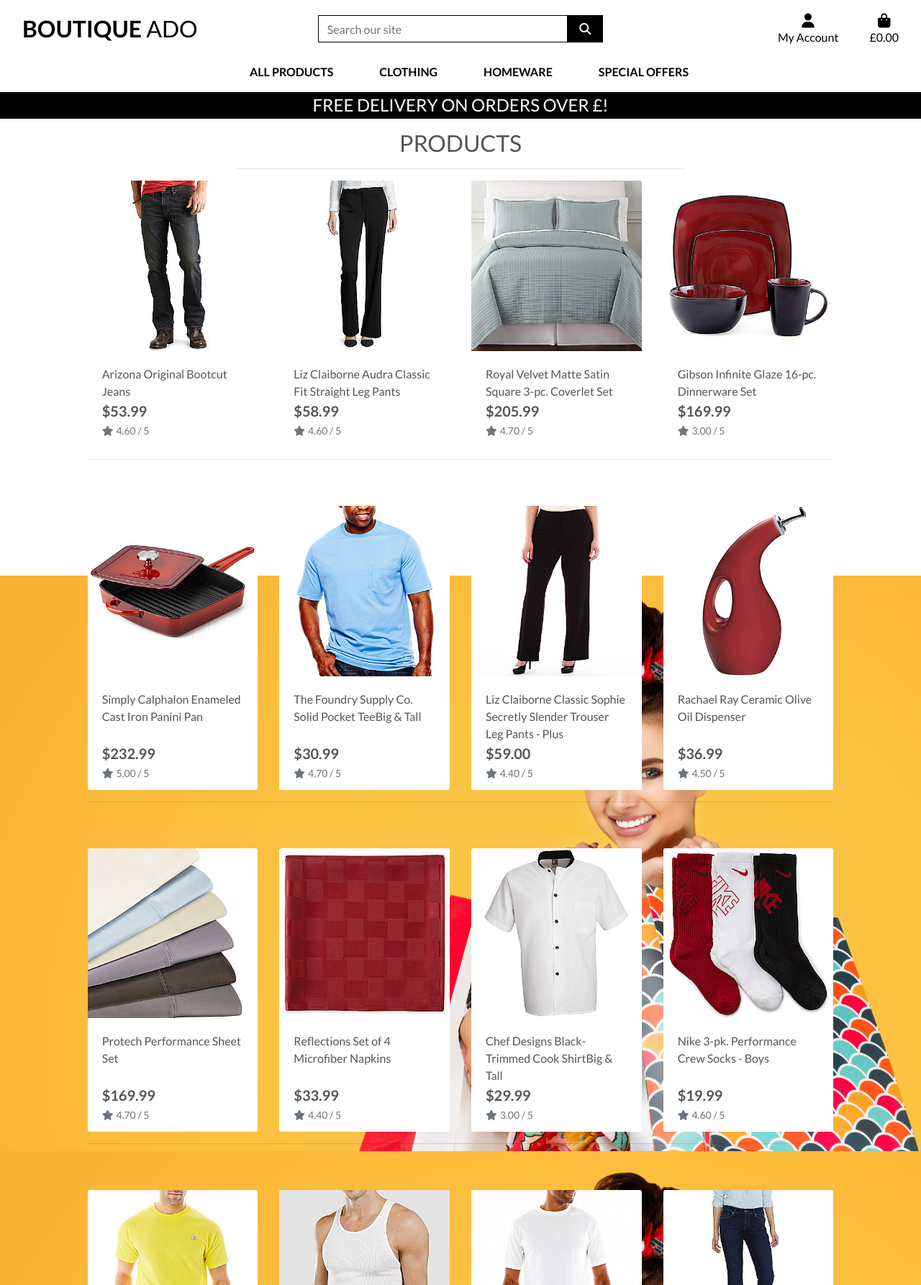
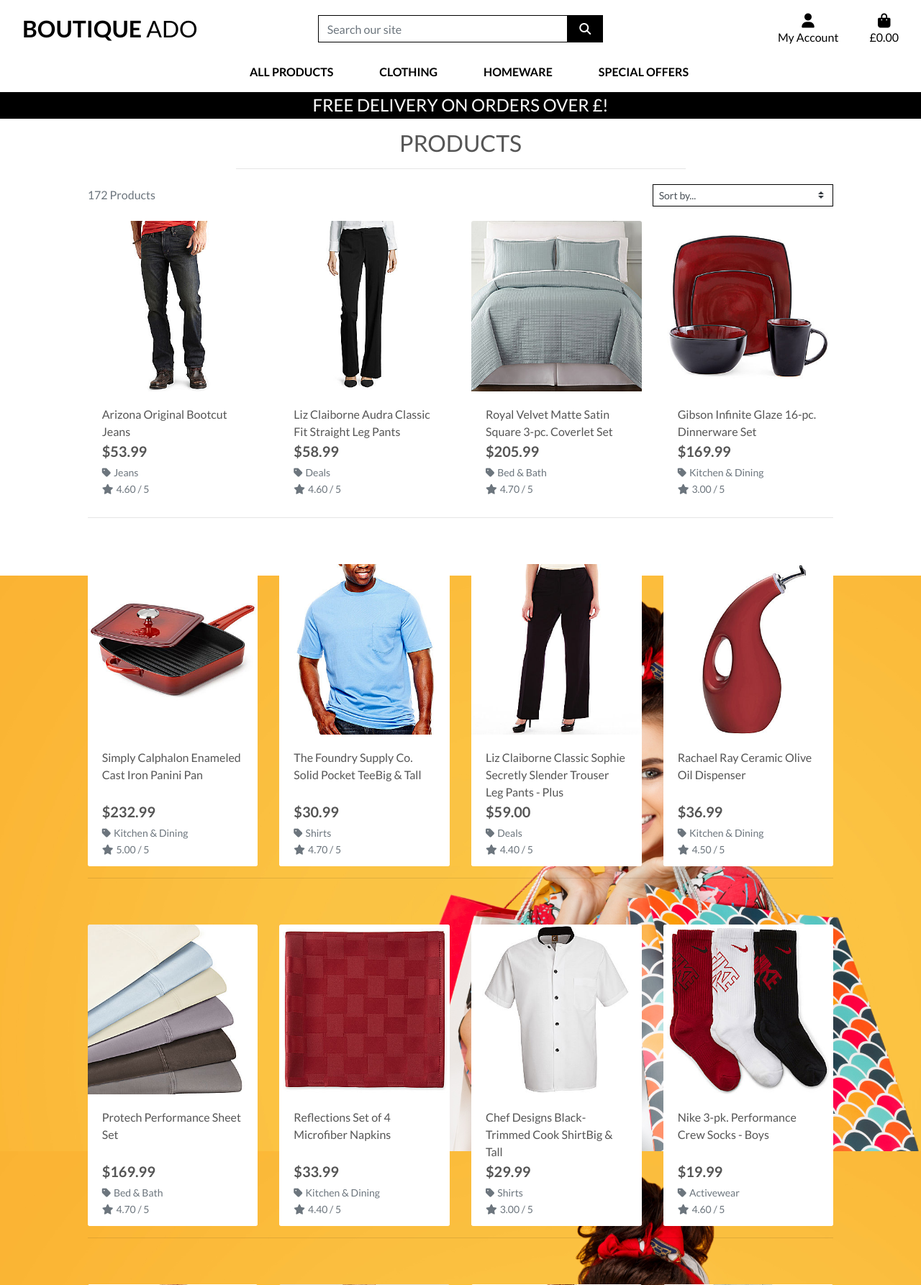
Before and after one commit to Arcandrus/boutique_ado_v1, a Django app: page /products/ in a window 1280 px wide. Shown: the top 1786 px of the page at 72% size. Run offline with Django 3.2, Linux system fonts and the light colour scheme; data comes from the database, SQL or seed files in the repository; some libraries are stand-ins or nearby versions.

Commit message:
Sorting functionality added

```diff
--- a/products/templates/products/products.html
+++ b/products/templates/products/products.html
@@ -15,12 +15,41 @@
     <div class="row">
         <div class="col text-center mt-3">
             <h2 class="logo-font">Products</h2>
+            {% for c in current_categories %}
+            <a class="category-badge text-decoration-none" href="{% url 'products' %}?category={{ c.name }}">
+                <span class="p-2 mt-2 badge badge-white text-black rounded=0 border border-dark">{{ c.friendly_name }}</span>
+            </a>
+            {% endfor %}
             <hr class="w-50 mb-1">
         </div>
     </div>
     <div class="row">
         <div class="product-container col-10 offset-1">
-            <div class="row mt-1 mb-2"></div>
+            <div class="row mt-1 mb-2">
+                <div class="col-12 col-md-6 my-auto order-md-last d-flex justify-content-center justify-content-md-end">
+                    <div class="sort-select-wrapper w-50">
+                        <select id="sort-selector" class="custom-select custom-select-sm rounded-0 border border-{% if current_sorting != 'None_None' %}info{% else %}black{% endif %}">
+                            <option value="reset" {% if current_sorting == 'None_None' %}selected{% endif %}>Sort by... </option>
+                            <option value="price_asc" {% if current_sorting == 'price_asc' %}selected{% endif %}>Price (low to high)</option>
+                            <option value="price_desc" {% if current_sorting == 'price_desc' %}selected{% endif %}>Price (high to low)</option>
+                            <option value="rating_asc" {% if current_sorting == 'rating_asc' %}selected{% endif %}>Rating (low to high)</option>
+                            <option value="rating_desc" {% if current_sorting == 'rating_desc' %}selected{% endif %}>Rating (high to low)</option>
+                            <option value="name_asc" {% if current_sorting == 'name_asc' %}selected{% endif %}>Name (A-Z) </option>
+                            <option value="name_desc" {% if current_sorting == 'name_desc' %}selected{% endif %}>Name (Z-A)</option>
+                            <option value="category_asc" {% if current_sorting == 'category_asc' %}selected{% endif %}>Category (A-Z)</option>
+                            <option value="category_desc" {% if current_sorting == 'category_desc' %}selected{% endif %}>Category (Z-A)</option>
+                        </select>
+                    </div>
+                </div>
+                <div class="col-12 col-md-6 order-md-first">
+                    <p class="text-muted mt-3 text-center text-md-left">
+                        {% if search_term or current_categories or current_sorting != 'None_None' %}
+                        <span class="small"><a href="{% url 'products' %}">Products Home</a> | </span>
+                        {% endif %}
+                        {{ products|length }} Products{% if search_term %} found for <strong>"{{ search_term }}"</strong>{% endif %}
+                    </p>
+                </div>
+            </div>
             <div class="row">
                 {% for product in products %}
                 <div class="col-sm-6 col-md-6 col-lg-4 col-xl-3">
@@ -42,6 +71,14 @@
                             <div class="row">
                                 <div class="col">
                                     <p class="lead mb-0 text-left font-weight-bold">${{ product.price }}</p>
+                                    {% if product.category %}
+                                    <p class="small mt-1 mb-0">
+                                        <a class="text-muted"
+                                            href="{% url 'products' %}?category={{ product.category.name }}">
+                                            <i class="fas fa-tag mr-1"></i>{{ product.category.friendly_name }}
+                                        </a>
+                                    </p>
+                                    {% endif %}
                                     {% if product.rating %}
                                     <small class="text-muted"><i class="fas fa-star mr-1"></i>{{ product.rating }} /
                                         5</small>
--- a/products/views.py
+++ b/products/views.py
@@ -1,7 +1,7 @@
 from django.shortcuts import render, redirect, reverse, get_object_or_404
 from django.contrib import messages
 from django.db.models import Q
-from .models import Product
+from .models import Product, Category
 
 # Create your views here.
 
@@ -9,8 +9,32 @@ def all_products(request):
     """ Show all products, including searching and sorting """
     products = Product.objects.all()
     query = None
+    categories = None
+    sort = None
+    direction = None
 
     if request.GET:
+        if 'sort' in request.GET:
+            sortkey = request.GET['sort']
+            sort = sortkey
+            if sortkey == 'name':
+                sortkey = 'lower_name'
+                products = products.annotate(lower_name=lower('name'))  # type: ignore
+
+            if 'sortkey' == 'category':
+                sortkey = 'category__name'
+
+            if 'direction' in request.GET:
+                direction = request.GET['direction']
+                if direction == 'desc':
+                    sortkey = f'-{sortkey}'
+            products = products.order_by(sortkey)
+
+        if 'category' in request.GET:
+            categories = request.GET['category'].split(',')
+            products = products.filter(category__name__in=categories)
+            categories = Category.objects.filter(name__in=categories)
+
         if 'q' in request.GET:
             query = request.GET['q']
             if not query:
@@ -19,9 +43,13 @@ def all_products(request):
             queries = Q(name__icontains=query) | Q(description__icontains=query)
             products = products.filter(queries)
 
+    current_sorting = f'{sort}_{direction}'
+
     context = {
         'products': products,
         'search_term': query,
+        'current_categories': categories,
+        'current_sorting': current_sorting,
     }
 
     return render(request, 'products/products.html', context)
--- a/static/css/base.css
+++ b/static/css/base.css
@@ -69,6 +69,11 @@ body {
     z-index: -1;
 }
 
+a.category-badge > span.badge:hover {
+    background: #212529 !important;
+    color: #fff !important;
+}
+
 /* -------------------------------- Media Queries */
 
 /* Slightly larger container on xl screens */
--- a/templates/includes/main_nav.html
+++ b/templates/includes/main_nav.html
@@ -5,9 +5,9 @@
                 All Products
             </a>
             <div class="dropdown-menu border-0" aria-labelledby="all-products-link">
-                <a href="" class="dropdown-item">By Price</a>
-                <a href="" class="dropdown-item ">By Rating</a>
-                <a href="" class="dropdown-item ">By Category</a>
+                <a href="{% url 'products' %}?sort=price&direction=asc" class="dropdown-item">By Price</a>
+                <a href="{% url 'products' %}?sort=rating&direction=desc" class="dropdown-item ">By Rating</a>
+                <a href="{% url 'products' %}?sort=category&direction=asc" class="dropdown-item ">By Category</a>
                 <a href="{% url 'products' %}" class="dropdown-item">All Products</a>
             </div>
         </li>
@@ -17,10 +17,10 @@
                 Clothing
             </a>
             <div class="dropdown-menu border-0" aria-labelledby="clothing-link">
-                <a href="" class="dropdown-item">Activewear &amp; Essentials</a>
-                <a href="" class="dropdown-item">Jeans</a>
-                <a href="" class="dropdown-item">Shirts</a>
-                <a href="" class="dropdown-item">All Clothing</a>
+                <a href="{% url 'products' %}?category=activewear,essentials" class="dropdown-item">Activewear &amp; Essentials</a>
+                <a href="{% url 'products' %}?category=jeans" class="dropdown-item">Jeans</a>
+                <a href="{% url 'products' %}?category=shirts" class="dropdown-item">Shirts</a>
+                <a href="{% url 'products' %}?category=activewear,essentials,jeans,shirts" class="dropdown-item">All Clothing</a>
             </div>
         </li>
 
@@ -29,9 +29,9 @@
                 Homeware
             </a>
             <div class="dropdown-menu border-0" aria-labelledby="homeware-link">
-                <a href="" class="dropdown-item">Bed &amp; Bath</a>
-                <a href="" class="dropdown-item">Kitchen &amp; Dining</a>
-                <a href="" class="dropdown-item">All Homeware</a>
+                <a href="{% url 'products' %}?category=bed_bath" class="dropdown-item">Bed &amp; Bath</a>
+                <a href="{% url 'products' %}?category=kitchen_dining" class="dropdown-item">Kitchen &amp; Dining</a>
+                <a href="{% url 'products' %}?category=bed_bath,kitchen_dining" class="dropdown-item">All Homeware</a>
             </div>
         </li>
 
@@ -40,10 +40,10 @@
                 Special Offers
             </a>
             <div class="dropdown-menu border-0" aria-labelledby="specials-link">
-                <a href="" class="dropdown-item">New Arrivals</a>
-                <a href="" class="dropdown-item">Deals</a>
-                <a href="" class="dropdown-item">Clearance</a>
-                <a href="" class="dropdown-item">All Specials</a>
+                <a href="{% url 'products' %}?category=new_arrivals" class="dropdown-item">New Arrivals</a>
+                <a href="{% url 'products' %}?category=deals" class="dropdown-item">Deals</a>
+                <a href="{% url 'products' %}?category=clearance" class="dropdown-item">Clearance</a>
+                <a href="{% url 'products' %}?category=new_arrivals,deals,clearance" class="dropdown-item">All Specials</a>
             </div>
         </li>
     </ul>
```
Also changed, not shown: products/templates/products/product_detail.html (+7 -0 lines). Lines whose indentation alone changed are shown as unchanged.
